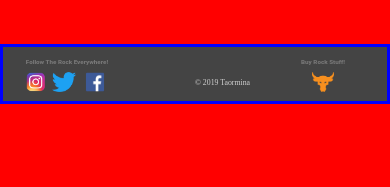
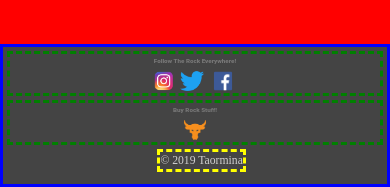
Before and after one commit to taormim/tribute-page, a plain HTML site: page main.html in a window 390 px wide. Shown: the part 887-1074 px from the top of the page. Before the commit the page ends 991 px from the top, so only its background shows below. Drawn offline with nearby package versions, Linux system fonts and the light colour scheme; a web font is replaced by a local one.

Commit message:
Fixes the footer to work better on mobile
Changes the display to flex, changes the order of the footer, changes the font size to responsive

```diff
--- a/css/style.css
+++ b/css/style.css
@@ -188,26 +188,45 @@ a.active {
   grid-template-areas:
                       "foot1 foot2 foot3";
   border: 3px blue solid;
-  padding: 1em;
+  padding: 1vw;
   display: grid;
-  grid-gap: 1em 2em;
+  grid-gap: 1vw 2vw;
   grid-template-columns: repeat(3, 1fr);
 }
 .foot1 {
   grid-area: foot1;
+  border: 3px green dashed;
 }
 .foot2 {
   grid-area: foot2;
-  position: absolute;
+/*  position: absolute;*/
   bottom: 0;
-  margin-left: 50%;
+  margin-left: 40%;
+  border: 3px yellow dashed;
+  font-size: 1.5vw;
 }
 .foot3 {
   grid-area: foot3;
+  border: 3px green dashed;
 }
 /*-- changes header and article width on small screens --*/
 @media screen and (max-width: 768px) {
   header {width: 96%;}
   article {width: 96%;}
   body {background-color: red; font-size: 2vw;}
+
+  .grid-container-foot{display: flex; /*-- sets the display mode--*/
+    flex-direction: column; /*-- sets direction row or column --*/
+    justify-content: around; /*-- aligns content on main axis --*/
+    flex-wrap: no-wrap; /*-- determines whether content wraps or not --*/}
+  .foot1 {order: 1;}
+  .foot2{order:3; font-size: 3vw;}
+  .foot3{order: 2;}
+  /*.grid-container-foot{grid-template-areas:
+                        "foot1"
+                        "foot3"
+                        "foot2";
+                      grid-template-rows: repeat(3, 1fr);}
+  .foot2 {position: absolute;
+    top: 0;}*/
 }
```
